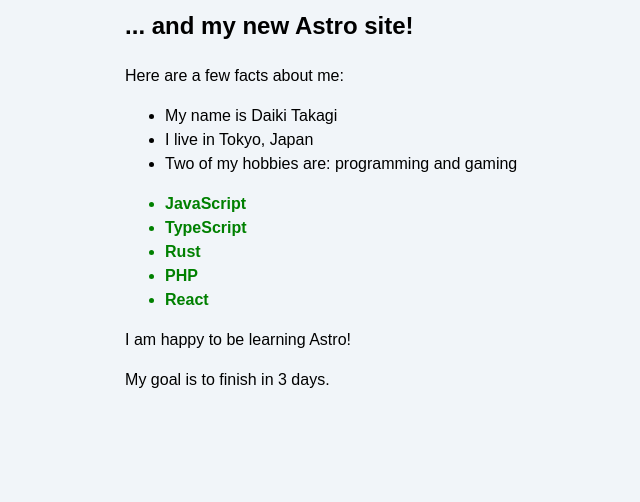
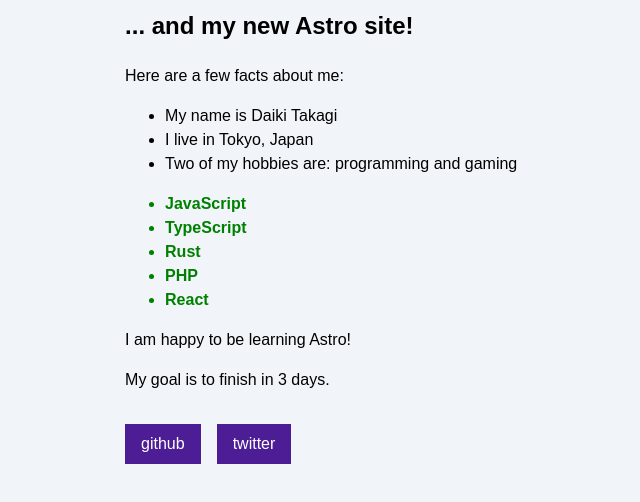
Before and after one commit to Suzushiro-radish/blog, an Astro site: page /about in a window 1280 px wide. Shown: the part 140-642 px from the top of the page, without its empty margins (175-815 px from the left). Built offline with nearby package versions, Linux system fonts and the light colour scheme; Astro itself is replaced by a stand-in of ours.

Commit message:
Add social media footer

```diff
--- /dev/null
+++ b/src/components/Footer.astro
@@ -0,0 +1,16 @@
+---
+import Social from "./Social.astro";
+---
+
+<footer>
+	<Social platform="github" username="suzushiro-radish" />
+	<Social platform="twitter" username="suzushillo" />
+</footer>
+
+<style>
+	footer {
+		display: flex;
+		gap: 1rem;
+		margin-top: 2rem;
+	}
+</style>
--- /dev/null
+++ b/src/components/Social.astro
@@ -0,0 +1,18 @@
+---
+interface Props {
+	platform: string;
+	username: string;
+}
+const { platform, username } = Astro.props;
+---
+
+<a target="_blank" href={`https://www.${platform}.com/${username}`}>{platform}</a>
+
+<style>
+	a {
+		padding: 0.5rem 1rem;
+		color: white;
+		background-color: #4c1d95;
+		text-decoration: none;
+	}
+</style>
--- a/src/pages/about.astro
+++ b/src/pages/about.astro
@@ -1,6 +1,7 @@
 ---
 import "../styles/global.css";
 import Navigation from "../components/Navigation.astro";
+import Footer from "../components/Footer.astro";
 
 const pageTitle: string = "About Me";
 
@@ -66,5 +67,7 @@
 		{finished && <p>I finished this tutorial!</p>}
 
 		{goal === 3 ? <p>My goal is to finish in 3 days.</p> : <p>My goal is not 3 days.</p>}
+
+        <Footer />
 	</body>
 </html>
--- a/src/pages/blog.astro
+++ b/src/pages/blog.astro
@@ -1,6 +1,7 @@
 ---
 import "../styles/global.css";
 import Navigation from "../components/Navigation.astro";
+import Footer from "../components/Footer.astro";
 
 const pageTitle = 'Blog';
 ---
@@ -29,5 +30,6 @@
             <li><a href="/posts/post-2/">Post 2</a></li>
             <li><a href="/posts/post-3/">Post 3</a></li>
 		</ul>
+        <Footer />
 	</body>
 </html>
--- a/src/pages/index.astro
+++ b/src/pages/index.astro
@@ -1,6 +1,7 @@
 ---
 import "../styles/global.css";
 import Navigation from "../components/Navigation.astro";
+import Footer from "../components/Footer.astro";
 
 const pageTitle = 'Astro';
 ---
@@ -18,5 +19,7 @@
 			<Navigation />
 		</div>
 		<h1>{pageTitle}</h1>
+
+		<Footer />
 	</body>
 </html>
```
